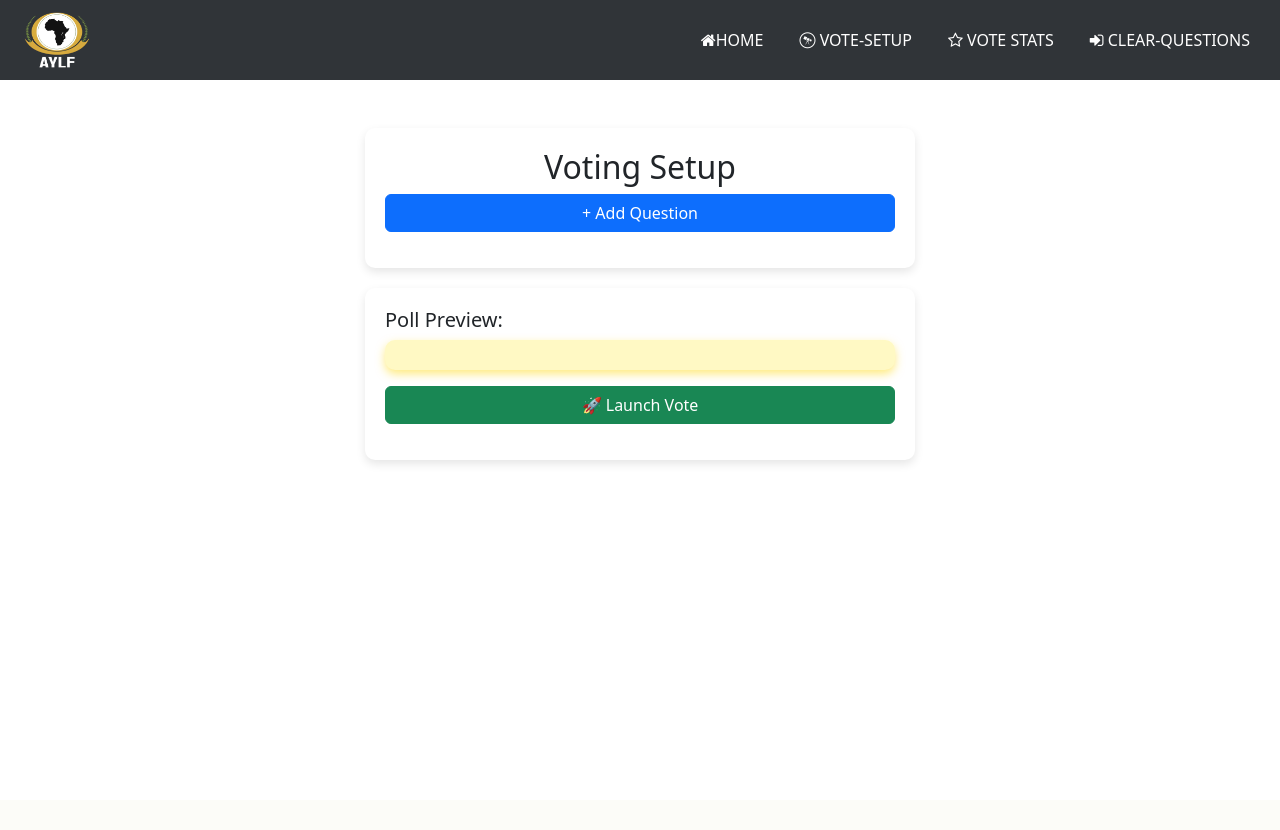
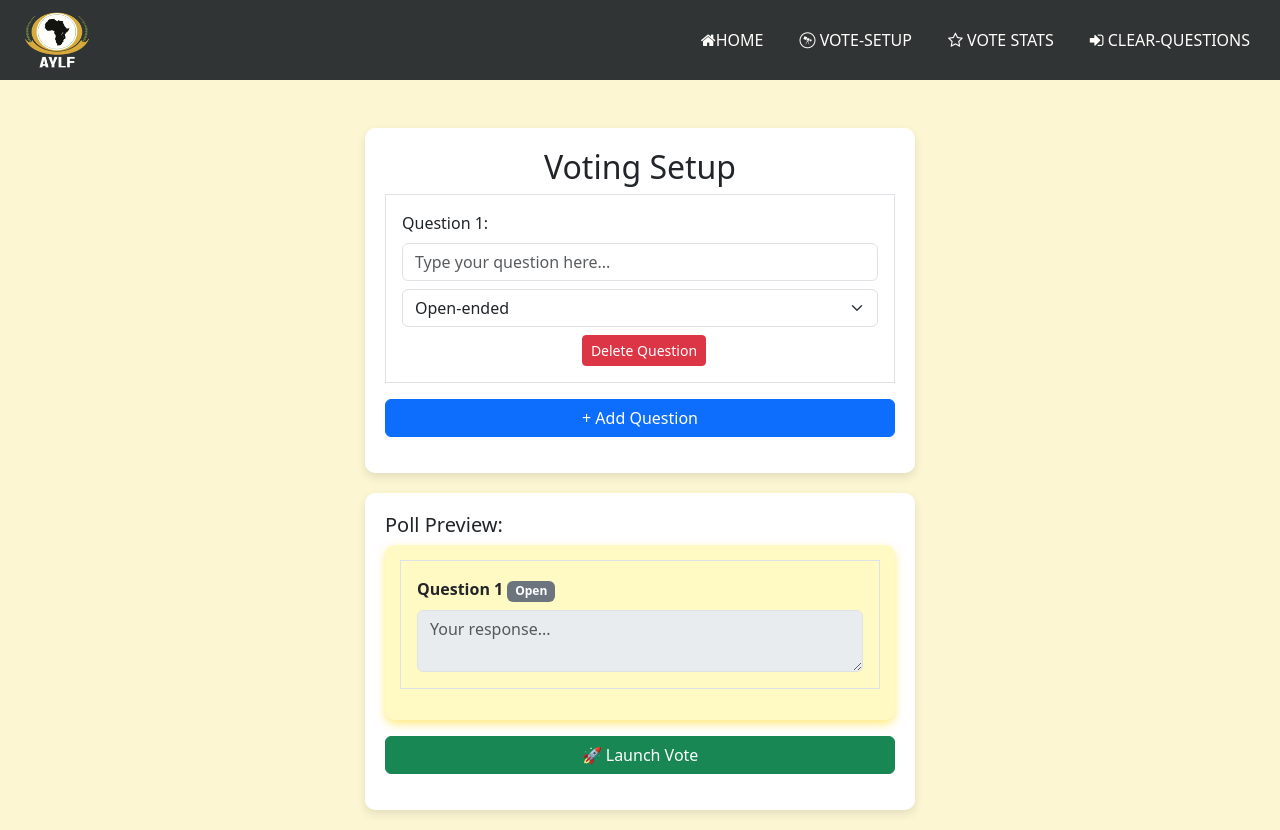
Before and after one commit to gabriel-mwash/webapp-QA, a PHP site: page /vote/voting-setup.php in a window 1280 px wide. Before the commit the page ends 463 px from the top, so only its background shows below. Run offline with PHP 8.4, Linux system fonts and the light colour scheme.

Commit message:
almost there

```diff
--- a/mod_submit.php
+++ b/mod_submit.php
@@ -2,7 +2,7 @@
 
 session_start();
 
-include("connection.php");
+require "connection.php";
 
 
 if ($_SERVER["REQUEST_METHOD"] == "POST") {
@@ -20,7 +20,7 @@ if ($_SERVER["REQUEST_METHOD"] == "POST") {
     $stmt->close();
   }
   else {
-    echo "error preparing staement " . $connection->error;
+    echo "error preparing statement " . $connection->error;
   }
 
   if ($code == $code_db) {
--- a/vote/assets/css/vote_stats.css
+++ b/vote/assets/css/vote_stats.css
@@ -1,6 +1,6 @@
 body {
   font-family: Arial, sans-serif;
-  background-color: #f4f4f4;
+  background-color: #fdf6d3;
 }
 
 h2 {
--- a/vote/assets/css/voting-setup.css
+++ b/vote/assets/css/voting-setup.css
@@ -1,5 +1,5 @@
-body {
-  background-color: #f8f9fa;
+#body {
+  background-color: #fdf6d3;
   align-items: center;
   align-content: center;
   justify-content: center;
--- a/vote/assets/js/get_results.js
+++ b/vote/assets/js/get_results.js
@@ -8,8 +8,8 @@ function fetchVoteResults() {
     .then(response => response.json())
     .then(data => {
       // Separate open-ended from other questions
-      const chartQuestions = data.filter(q => q.query_type !== 'open');
-      const openQuestions = data.filter(q => q.query_type === 'open');
+      const chartQuestions = data.filter(q => q.query_type !== 'Open');
+      const openQuestions = data.filter(q => q.query_type === 'Open');
 
       // Clear existing open-ended containers on each refresh
       openEndedContainers.forEach(container => {
@@ -92,7 +92,7 @@ function renderCharts(responseData, isOpenEnded) {
     if (chartWrapper) {
       chartWrapper.innerHTML = '';
 
-      if (!isOpenEnded && (data.query_type === 'Multiple' || data.query_type === 'single')) {
+      if (!isOpenEnded && (data.query_type === 'Multiple' || data.query_type === 'Single')) {
         const canvas = document.createElement('canvas');
         chartWrapper.appendChild(canvas);
 
--- a/vote/assets/js/script-setup-vote.js
+++ b/vote/assets/js/script-setup-vote.js
@@ -1,23 +1,27 @@
-document.addEventListener("DOMContentLoaded", function () {
+document.addEventListener("DOMContentLoaded", function() {
   const questionsContainer = document.getElementById("questions-container");
   const addQuestionBtn = document.getElementById("add-question");
   const previewQuestions = document.getElementById("preview-questions");
+  const launchVoteBtn = document.getElementById("launch-vote");
+
+  // Initialize with one question
+  createQuestionBlock(1);
 
   function createQuestionBlock(index) {
     const questionDiv = document.createElement("div");
-    questionDiv.classList.add("mb-3", "question-block");
+    questionDiv.classList.add("mb-3", "question-block", "p-3", "border");
     questionDiv.innerHTML = `
-      <label class="form-label">Enter Question ${index}:</label>
-      <input type="text" class="form-control question-input" placeholder="Type your question here...">
-      <select class="form-select question-type mt-2">
-          <option value="Open" selected>Open-ended</option>
+      <label class="form-label">Question ${index}:</label>
+      <input type="text" class="form-control question-input mb-2" placeholder="Type your question here..." required>
+      <select class="form-select question-type mb-2">
+        <option value="Open">Open-ended</option>
         <option value="Single">Single Choice</option>
         <option value="Multiple">Multiple Choice</option>
       </select>
-      <div class="options-container mt-2"></div>
-      <div class="button-group mt-2">
-          <button class="btn btn-sm btn-warning add-option" style="display:none;">+ Add Option</button>
-          <button class="btn btn-sm btn-danger delete-question">🗑 Delete Question</button>
+      <div class="options-container mb-2"></div>
+      <div class="button-group">
+        <button class="btn btn-sm btn-success add-option" style="display:none;">+ Add Option</button>
+        <button class="btn btn-sm btn-danger delete-question ms-2">Delete Question</button>
       </div>
     `;
     questionsContainer.appendChild(questionDiv);
@@ -27,76 +31,118 @@ document.addEventListener("DOMContentLoaded", function () {
   function updatePreview() {
     previewQuestions.innerHTML = "";
     const questions = document.querySelectorAll(".question-block");
+
+    if (questions.length === 0) {
+      previewQuestions.innerHTML = '<div class="alert alert-info">No questions added yet</div>';
+      return;
+    }
+
     questions.forEach((block, idx) => {
       const questionText = block.querySelector(".question-input").value.trim() || `Question ${idx + 1}`;
       const type = block.querySelector(".question-type").value;
       const previewDiv = document.createElement("div");
-      previewDiv.classList.add("mb-3");
-      previewDiv.innerHTML = `<p class="fw-bold">${questionText} (${type})</p>`;
+      previewDiv.classList.add("mb-3", "p-3", "border");
+
+      previewDiv.innerHTML = `
+        <p class="fw-bold mb-2">${questionText} <span class="badge bg-secondary">${type}</span></p>
+      `;
+
       if (type === "Single" || type === "Multiple") {
         const optionsDiv = document.createElement("div");
-        block.querySelectorAll(".option-input").forEach(option => {
-          if (option.value.trim() !== "") {
+        const options = block.querySelectorAll(".option-input");
+
+        if (options.length === 0) {
+          optionsDiv.innerHTML = '<div class="text-danger">No options added</div>';
+        } else {
+          options.forEach(option => {
             const inputType = type === "Single" ? "radio" : "checkbox";
-            optionsDiv.innerHTML += `<div><input type="${inputType}" name="question${idx}" class="me-2">${option.value.trim()}</div>`;
+            optionsDiv.innerHTML += `
+              <div class="form-check">
+                <input class="form-check-input" type="${inputType}" name="question${idx}">
+                <label class="form-check-label">${option.value.trim() || "Empty option"}</label>
+              </div>
+            `;
+          });
         }
-        });
         previewDiv.appendChild(optionsDiv);
-      } else if (type === "Open") {
-          previewDiv.innerHTML += `<textarea class="form-control" placeholder="Your response..."></textarea>`;
+      } else {
+        previewDiv.innerHTML += `
+          <textarea class="form-control" rows="2" placeholder="Your response..." disabled></textarea>
+        `;
       }
       previewQuestions.appendChild(previewDiv);
     });
   }
 
-  addQuestionBtn.addEventListener("click", function () {
+  addQuestionBtn.addEventListener("click", function() {
     createQuestionBlock(document.querySelectorAll(".question-block").length + 1);
   });
 
-  questionsContainer.addEventListener("click", function (event) {
-    if (event.target.classList.contains("delete-question")) {
-      event.target.closest(".question-block").remove();
+  questionsContainer.addEventListener("click", function(e) {
+    if (e.target.classList.contains("delete-question")) {
+      if (document.querySelectorAll(".question-block").length > 1) {
+        e.target.closest(".question-block").remove();
         updatePreview();
+      } else {
+        alert("You must have at least one question");
       }
-    if (event.target.classList.contains("add-option")) {
-      const optionsContainer = event.target.closest(".question-block").querySelector(".options-container");
+    }
+
+    if (e.target.classList.contains("add-option")) {
+      const optionsContainer = e.target.closest(".question-block").querySelector(".options-container");
       const optionInput = document.createElement("input");
       optionInput.type = "text";
       optionInput.classList.add("form-control", "option-input", "mt-2");
       optionInput.placeholder = `Option ${optionsContainer.children.length + 1}`;
+      optionInput.required = true;
       optionsContainer.appendChild(optionInput);
       updatePreview();
     }
   });
 
-  questionsContainer.addEventListener("change", function (event) {
-    if (event.target.classList.contains("question-type")) {
-      const optionsContainer = event.target.parentElement.querySelector(".options-container");
-      const addOptionBtn = event.target.parentElement.querySelector(".add-option");
-      if (event.target.value === "Single" || event.target.value === "Multiple") {
-        optionsContainer.innerHTML = `<input type="text" class="form-control option-input mt-2" placeholder="Option 1">`;
-        addOptionBtn.style.display = "block";
+  questionsContainer.addEventListener("change", function(e) {
+    if (e.target.classList.contains("question-type")) {
+      const optionsContainer = e.target.closest(".question-block").querySelector(".options-container");
+      const addOptionBtn = e.target.closest(".question-block").querySelector(".add-option");
+
+      if (e.target.value === "Single" || e.target.value === "Multiple") {
+        optionsContainer.innerHTML = '';
+        const optionInput = document.createElement("input");
+        optionInput.type = "text";
+        optionInput.classList.add("form-control", "option-input", "mb-2");
+        optionInput.placeholder = "Option 1";
+        optionInput.required = true;
+        optionsContainer.appendChild(optionInput);
+        addOptionBtn.style.display = "inline-block";
       } else {
-        optionsContainer.innerHTML = "";
+        optionsContainer.innerHTML = '';
         addOptionBtn.style.display = "none";
       }
       updatePreview();
     }
   });
 
-  questionsContainer.addEventListener("input", function () {
+  questionsContainer.addEventListener("input", function() {
     updatePreview();
   });
-});
 
-document.getElementById("launch-vote").addEventListener("click", function () {
+  launchVoteBtn.addEventListener("click", async function() {
     const questions = [];
-  document.querySelectorAll(".question-block").forEach(block => {
+    let isValid = true;
+
+    // Validate all questions
+    document.querySelectorAll(".question-block").forEach((block, index) => {
       const questionText = block.querySelector(".question-input").value.trim();
       const questionType = block.querySelector(".question-type").value;
 
-    const questionData =
-      {
+      if (!questionText) {
+        isValid = false;
+        block.querySelector(".question-input").classList.add("is-invalid");
+      } else {
+        block.querySelector(".question-input").classList.remove("is-invalid");
+      }
+
+      const questionData = {
         question_text: questionText,
         question_type: questionType,
         options: []
@@ -104,37 +150,48 @@ document.getElementById("launch-vote").addEventListener("click", function () {
 
       if (questionType === "Single" || questionType === "Multiple") {
         block.querySelectorAll(".option-input").forEach(option => {
-        if (option.value.trim() !== "") {
-          questionData.options.push(option.value.trim());
+          const optionText = option.value.trim();
+          if (optionText) {
+            questionData.options.push(optionText);
           }
         });
+
+        if (questionData.options.length === 0) {
+          isValid = false;
+          block.querySelector(".options-container").classList.add("border-danger");
+        } else {
+          block.querySelector(".options-container").classList.remove("border-danger");
         }
+      }
+
       questions.push(questionData);
     });
 
-  console.log(JSON.stringify({ questions: questions }, null, 2));
+    if (!isValid) {
+      alert("Please fill all required fields and ensure choice questions have options");
+      return;
+    }
 
-  fetch("save-voting-questions.php", {
+    try {
+      const response = await fetch("save-voting-questions.php", {
         method: "POST",
-    headers: {"Content-Type" : "application/json" },
-    body : JSON.stringify({ questions: questions })
-  })
-  .then(response => {
-    if (!response.ok) {
-      throw new Error("network response was not ok");
+        headers: { "Content-Type": "application/json" },
+        body: JSON.stringify({ questions })
+      });
+
+      const result = await response.json();
+
+      if (result.success) {
+        alert("Voting questions saved successfully!");
+        // Optional: Reset form or redirect
+        // questionsContainer.innerHTML = '';
+        // createQuestionBlock(1);
+      } else {
+        throw new Error(result.error || "Failed to save questions");
       }
-    return response.json();
-  })
-  .then(data => {
-    if (data.success) {
-      alert("questions saved successfully");
+    } catch (error) {
+      console.error("Error:", error);
+      alert("Error: " + error.message);
     }
-    else {
-      alert("Error: " + (data.Error || "Unknown error occurred"));
-    }
-  })
-  .catch(error => {
-    console.error("Error: ", error);
-    alert("Failed to save questions. please check console for details");
   });
 });
--- a/vote/fetch-voting-queries.php
+++ b/vote/fetch-voting-queries.php
@@ -38,10 +38,13 @@ if ($result->num_rows > 0) {
       // Add the question data to the questions array
       $questions[] = $question_data;
   }
-} else {
+}
+/*
+else {
     echo json_encode(['error' => 'No questions found']);
     exit;
 }
+ */
 
 // Close connection
 $connection->close();
--- a/vote/index.php
+++ b/vote/index.php
@@ -15,7 +15,7 @@
   <div class="col-md-12 " id="questions-container"></div>
 </div>
 <div class="btn-sbm-vote">
-  <button id="submit-vote" class="btn btn-primary"
+  <button id="submit-vote" class="btn btn-primary fade-in"
     type="submit"
     style="background-color: #94d82d";
 >Submit Vote</button>
--- a/vote/vote_stats.php
+++ b/vote/vote_stats.php
@@ -7,7 +7,7 @@
     <script src="https://cdn.jsdelivr.net/npm/chart.js"></script>
     <link rel="stylesheet" href="./assets/css/vote_stats.css">
 </head>
-<body>
+ <body id="body">
 <?php require "../nav-bar-mod.php";?>
 
 <h2>Voting Results</h2>
--- a/vote/voting-setup.php
+++ b/vote/voting-setup.php
@@ -4,7 +4,7 @@
   <meta name="viewport" content="width=device-width, initial-scale=1.0">
   <title>Voting Setup</title>
   <link rel="stylesheet" href="assets/css/voting-setup.css">
-<body>
+<body id="body">
 <?php require "../nav-bar-mod.php"; ?>
   <div class=" setup-container">
     <h2 class="text-center">Voting Setup</h2>
```
Also changed, not shown: new.html (deleted, +0 -10 lines), vote/assets/css/vote.css (+58 -1 lines), vote/assets/js/vote-script.js (+11 -2 lines), vote/save-voting-questions.php (+29 -53 lines), .htaccess. Lines whose indentation alone changed are shown as unchanged.
